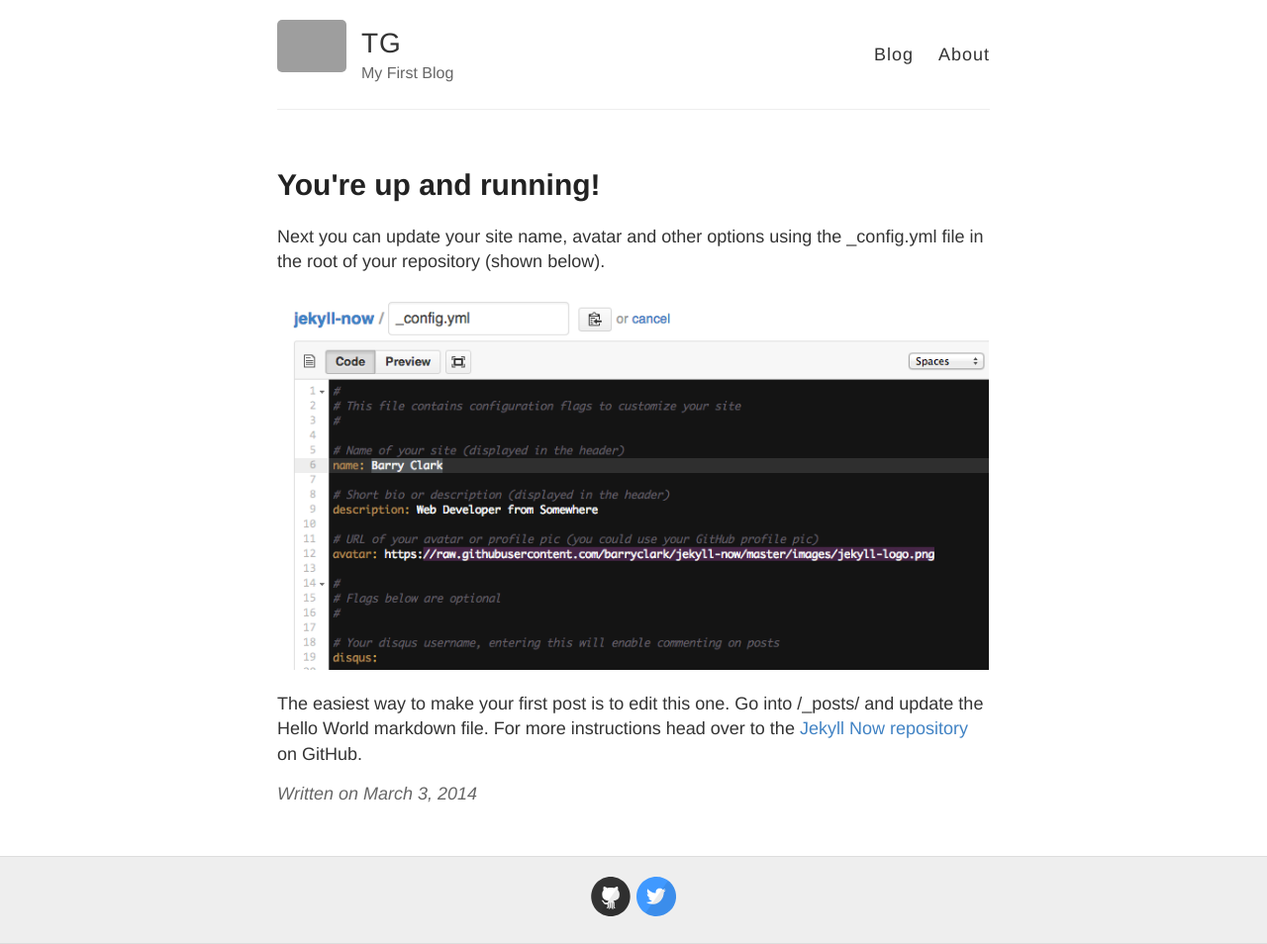
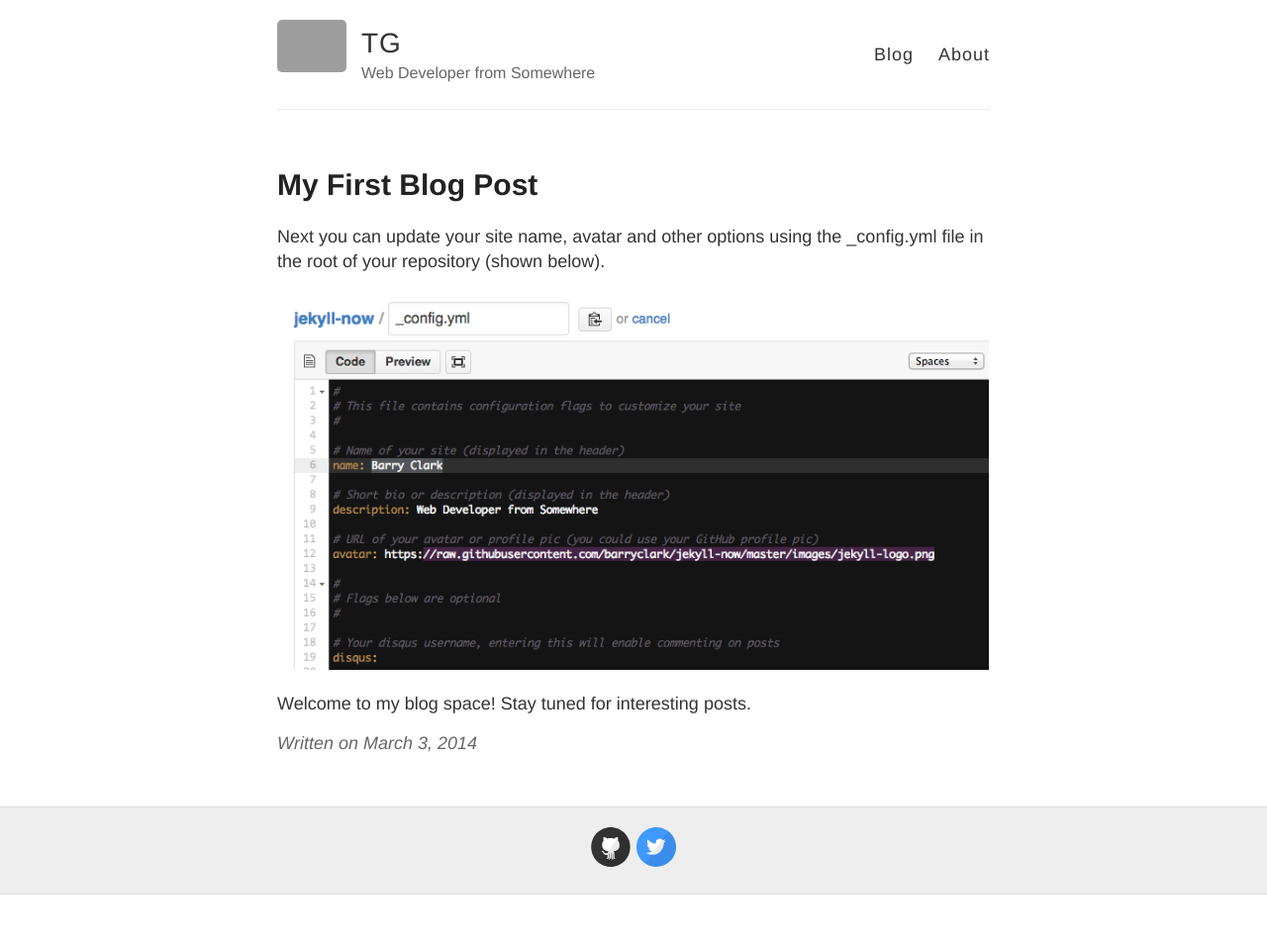
Before and after one commit to tgurdal/tgurdal.github.io, a Jekyll site: the page built from _posts/2014-3-3-Hello-World.md, in a window 1280 px wide. Shown: the whole page at 99% size. Built offline with Jekyll 4.4.1, drawn with Linux system fonts in a browser that asks for light colours; after the commit the page ends 904 px from its top, so only the background shows below that; grey boxes are pictures that could not be loaded.

Commit message:
Addition of first blog

```diff
--- a/_config.yml
+++ b/_config.yml
@@ -6,7 +6,7 @@
 name: TG
 
 # Short bio or description (displayed in the header)
-description: My First Blog
+description: Web Developer from Somewhere
 
 # URL of your avatar or profile pic (you could use your GitHub profile pic)
 avatar: https://raw.githubusercontent.com/barryclark/jekyll-now/master/images/jekyll-logo.png
--- a/_posts/2014-3-3-Hello-World.md
+++ b/_posts/2014-3-3-Hello-World.md
@@ -1,10 +1,10 @@
 ---
 layout: post
-title: You're up and running!
+title: My First Blog Post
 ---
 
 Next you can update your site name, avatar and other options using the _config.yml file in the root of your repository (shown below).
 
 ![_config.yml]({{ site.baseurl }}/images/config.png)
 
-The easiest way to make your first post is to edit this one. Go into /_posts/ and update the Hello World markdown file. For more instructions head over to the [Jekyll Now repository](https://github.com/barryclark/jekyll-now) on GitHub.
+Welcome to my blog space! Stay tuned for interesting posts.
```
